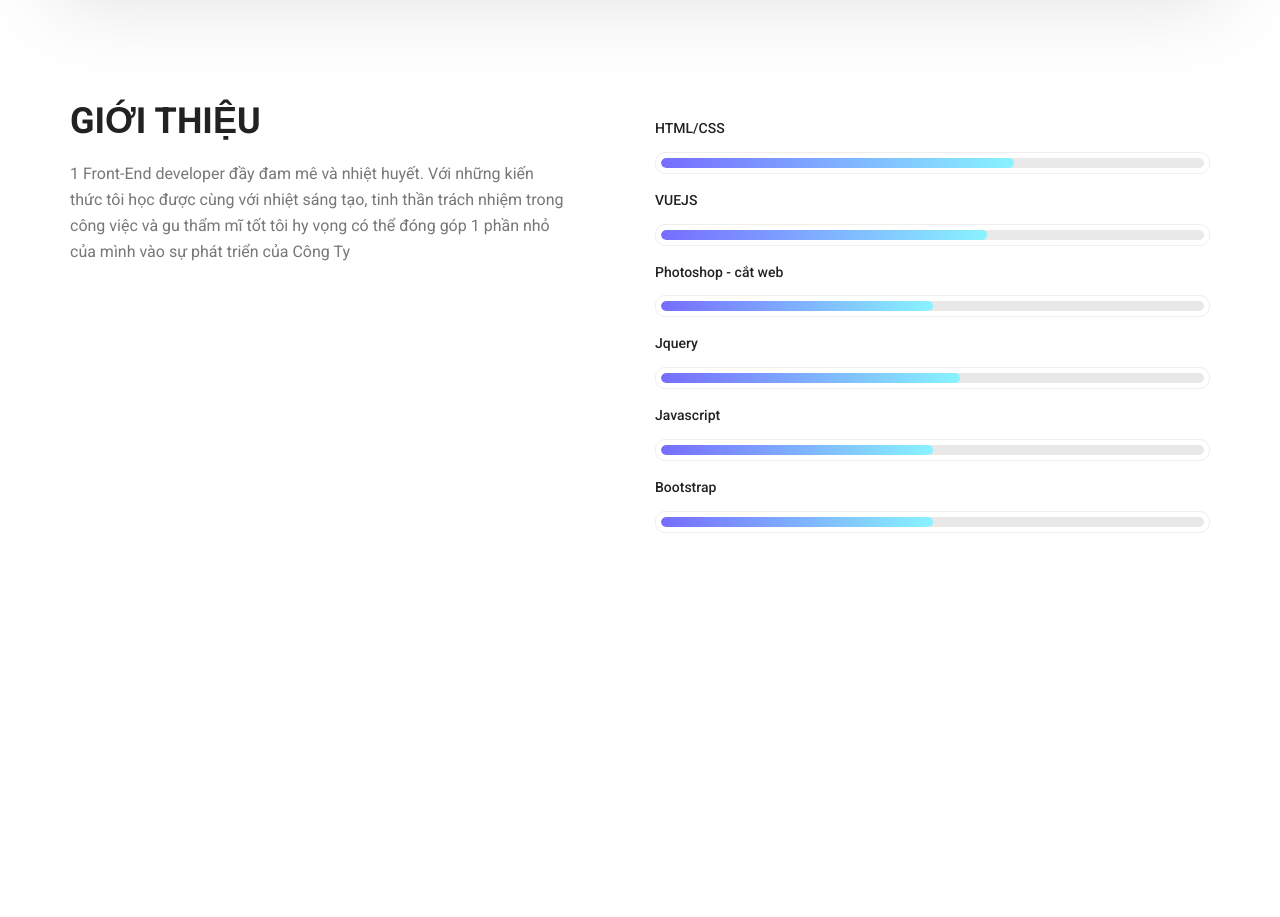
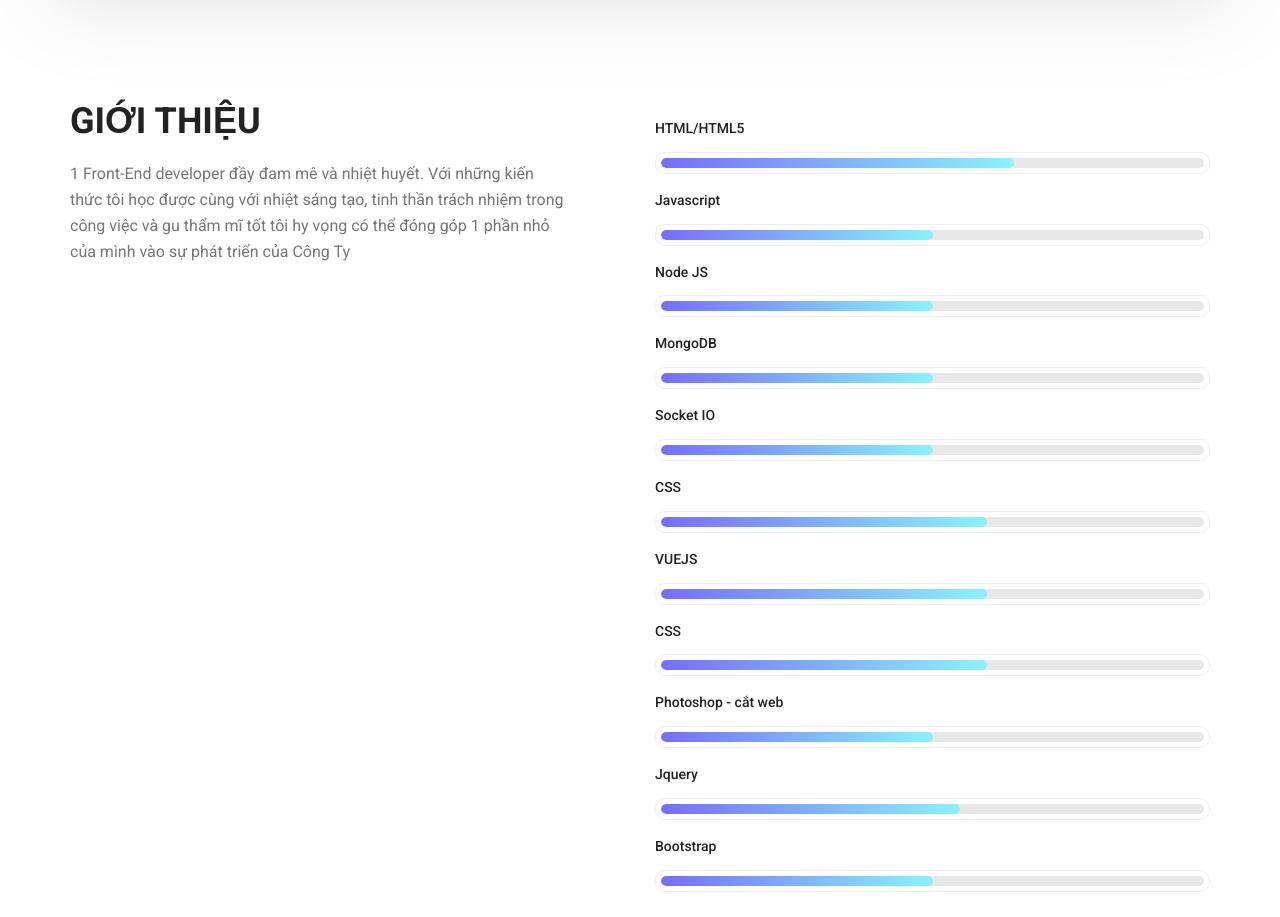
Before and after one commit to vnphu/cv, a website: page index.html in a window 1280 px wide. Shown: the part 980-1897 px from the top of the page. Before the commit the page ends 1633 px from the top, so only its background shows below. Drawn offline with Linux system fonts and the light colour scheme.

Commit message:
Update index.html

```diff
--- a/index.html
+++ b/index.html
@@ -83,15 +83,63 @@
         				<div class="tools_expert">
         					<div class="skill_main">
 								<div class="skill_item">
-									<h4>HTML/CSS</h4>
+									<h4>HTML/HTML5</h4>
 									<div class="progress_br">
 										<div class="progress">
 											<div class="progress-bar" role="progressbar" aria-valuenow="65" aria-valuemin="0" aria-valuemax="100"></div>
 										</div>
 									</div>
 								</div>
-							<div class="skill_item">
+								<div class="skill_item">
+									<h4>Javascript</h4>
+									<div class="progress_br">
+										<div class="progress">
+											<div class="progress-bar" role="progressbar" aria-valuenow="50" aria-valuemin="0" aria-valuemax="100"></div>
+										</div>
+									</div>
+								</div>
+								<div class="skill_item">
+									<h4>Node JS</h4>
+									<div class="progress_br">
+										<div class="progress">
+											<div class="progress-bar" role="progressbar" aria-valuenow="50" aria-valuemin="0" aria-valuemax="100"></div>
+										</div>
+									</div>
+								</div>
+								<div class="skill_item">
+									<h4>MongoDB</h4>
+									<div class="progress_br">
+										<div class="progress">
+											<div class="progress-bar" role="progressbar" aria-valuenow="50" aria-valuemin="0" aria-valuemax="100"></div>
+										</div>
+									</div>
+								</div>
+								<div class="skill_item">
+									<h4>Socket IO</h4>
+									<div class="progress_br">
+										<div class="progress">
+											<div class="progress-bar" role="progressbar" aria-valuenow="50" aria-valuemin="0" aria-valuemax="100"></div>
+										</div>
+									</div>
+								</div>
+								<div class="skill_item">
+									<h4>CSS</h4>
+									<div class="progress_br">
+										<div class="progress">
+											<div class="progress-bar" role="progressbar" aria-valuenow="60" aria-valuemin="0" aria-valuemax="100"></div>
+										</div>
+									</div>
+								</div>
+								<div class="skill_item">
 									<h4>VUEJS</h4>
+									<div class="progress_br">
+										<div class="progress">
+											<div class="progress-bar" role="progressbar" aria-valuenow="60" aria-valuemin="0" aria-valuemax="100"></div>
+										</div>
+									</div>
+								</div>
+								<div class="skill_item">
+									<h4>CSS</h4>
 									<div class="progress_br">
 										<div class="progress">
 											<div class="progress-bar" role="progressbar" aria-valuenow="60" aria-valuemin="0" aria-valuemax="100"></div>
@@ -114,14 +162,7 @@
 										</div>
 									</div>
 								</div>
-								<div class="skill_item">
-									<h4>Javascript</h4>
-									<div class="progress_br">
-										<div class="progress">
-											<div class="progress-bar" role="progressbar" aria-valuenow="50" aria-valuemin="0" aria-valuemax="100"></div>
-										</div>
-									</div>
-								</div>
+
 								<div class="skill_item">
 									<h4>Bootstrap</h4>
 									<div class="progress_br">
```
